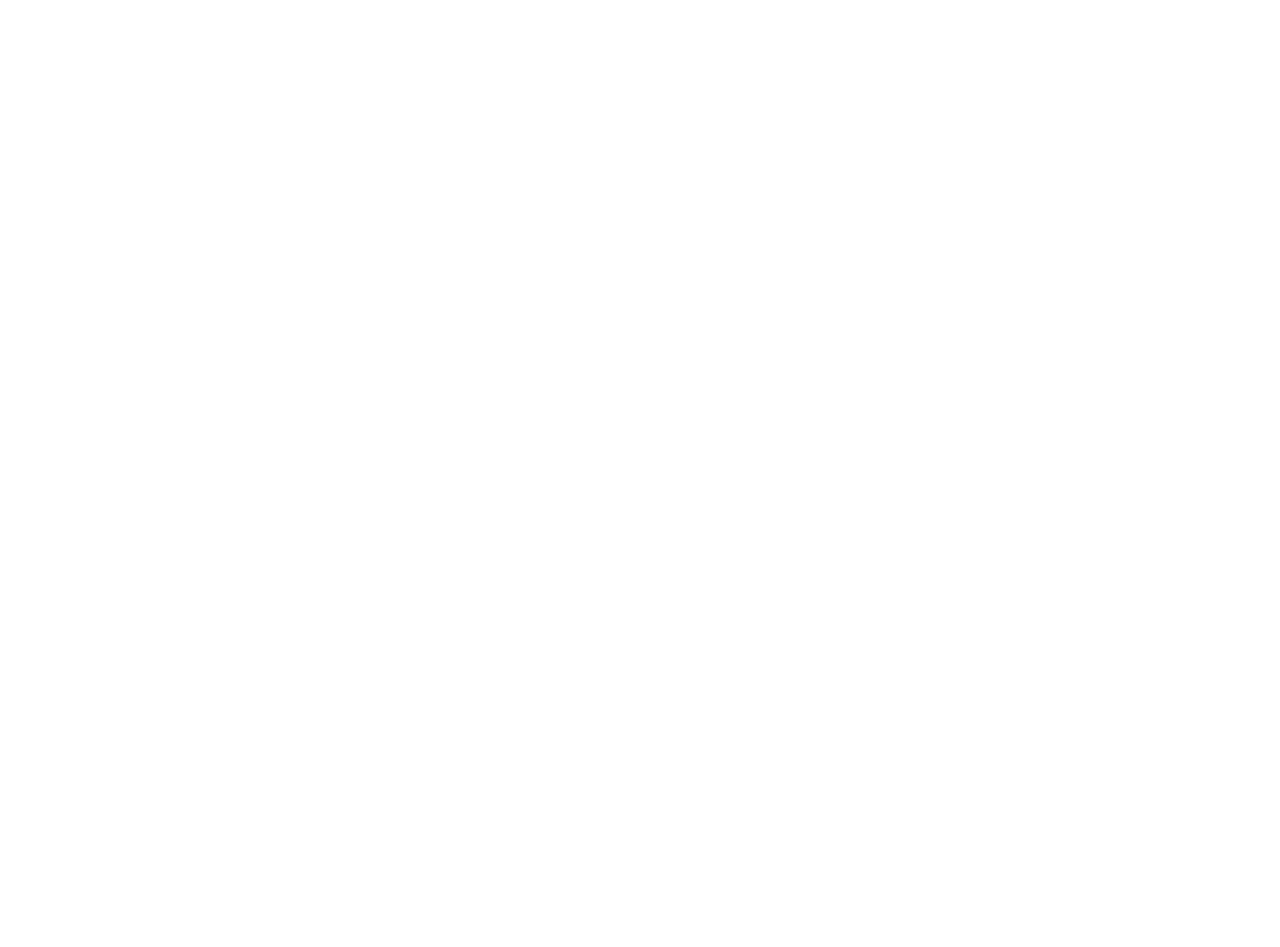
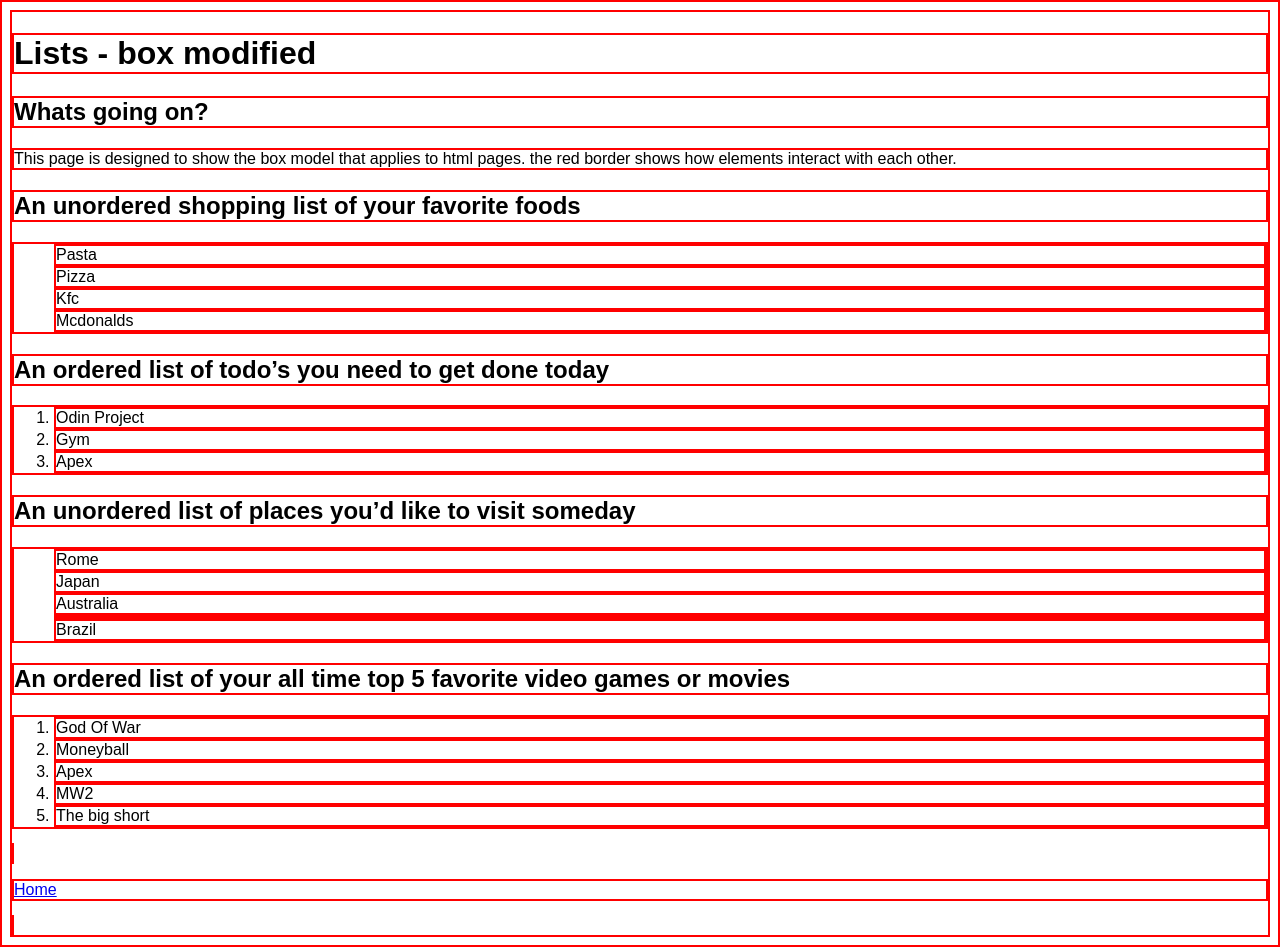
Before and after one commit to curtismyersprogramming/Odin_Showcase, a plain HTML site: page Assignment2-boxmodel.html in a window 1280 px wide. Before the commit the page ends 800 px from the top, so only its background shows below. Drawn offline with Linux system fonts and the light colour scheme.

Commit message:
final to assignment 2 and resturcture of stylesheets

```diff
--- a/Assignment2-boxmodel.html
+++ b/Assignment2-boxmodel.html
@@ -4,10 +4,47 @@
     <meta charset="UTF-8">
     <meta http-equiv="X-UA-Compatible" content="IE=edge">
     <meta name="viewport" content="width=device-width, initial-scale=1.0">
-    <link rel="stylesheet" href="style.css"/>
+    <link rel="stylesheet" href="style-2.css"/>
     <title>Box Model</title>
+
 </head>
 <body>
+    <h1>Lists - box modified</h1>
+    <h2>Whats going on?</h2>
+    <p>This page is designed to show the box model that applies to html pages. the red border shows how elements interact with each other.</p>
 
+
+    <h2>An unordered shopping list of your favorite foods</h2>
+    <ul>
+        <li>Pasta</li>
+        <li>Pizza</li>
+        <li>Kfc</li>
+        <li>Mcdonalds</li>
+    </ul>
+
+    <h2>An ordered list of todo’s you need to get done today</h2>
+    <ol>
+        <li>Odin Project</li>
+        <li>Gym</li>
+        <li>Apex</li>
+    </ol>
+
+    <h2>An unordered list of places you’d like to visit someday</h2>
+    <ul>
+        <li>Rome</li>
+        <li>Japan</li>
+        <li>Australia<li>
+        <li>Brazil</li>
+    </ul>
+
+    <h2>An ordered list of your all time top 5 favorite video games or movies</h2>
+    <ol>
+        <li>God Of War</li>
+        <li>Moneyball</li>
+        <li>Apex</li>
+        <li>MW2</li>
+        <li>The big short</li>
+    </ol>
+    <a href="index.html"><p>Home</p></a>
 </body>
 </html>
--- /dev/null
+++ b/style-1.css
@@ -0,0 +1,11 @@
+*{
+    font-family: Arial, Helvetica, sans-serif;
+}
+h1{
+
+}
+ul{
+
+    list-style: none;
+
+}
--- a/style.css
+++ b/style-2.css
@@ -1,11 +1,11 @@
 *{
     font-family: Arial, Helvetica, sans-serif;
+    border: 2px solid red
+
 }
-h1{
-    text-align: center;
-}
+
 ul{
-    text-align: center;
+
     list-style: none;
 
 }
```
Also changed, not shown: index.html (+1 -1 lines).
